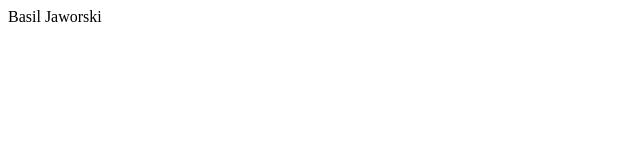
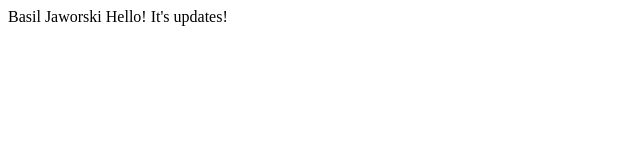
Before and after one commit to BasilJaworski/09PaaS_DevOps24, a plain HTML site: page index.html in a window 1280 px wide. Shown: the whole page, without its empty margins (0-640 px from the left). Drawn offline with Linux system fonts and the light colour scheme.

Commit message:
Update index.html

```diff
--- a/index.html
+++ b/index.html
@@ -1 +1,5 @@
 <HEAD>Basil Jaworski</HEAD>
+<body>
+  Hello!
+  It's updates!
+</body>
```
